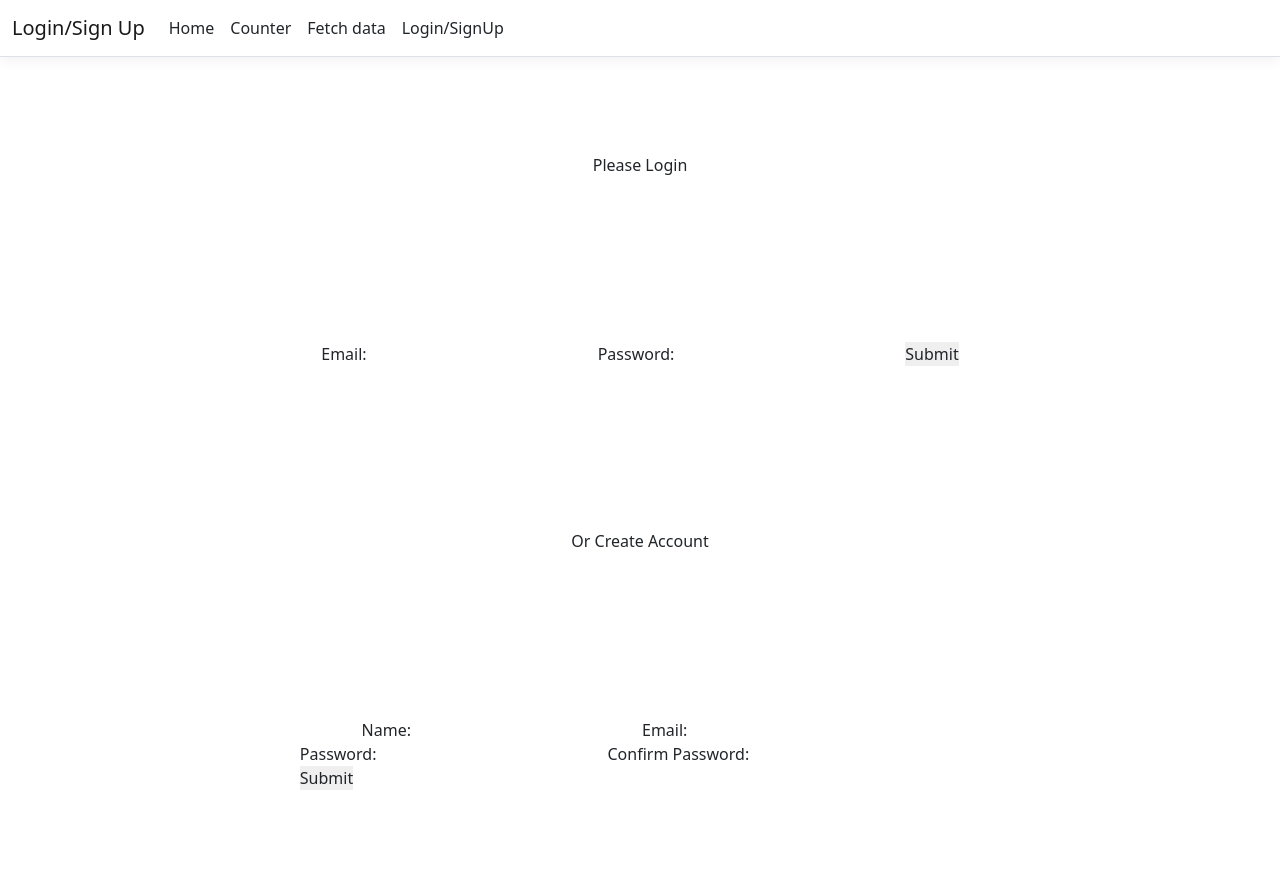
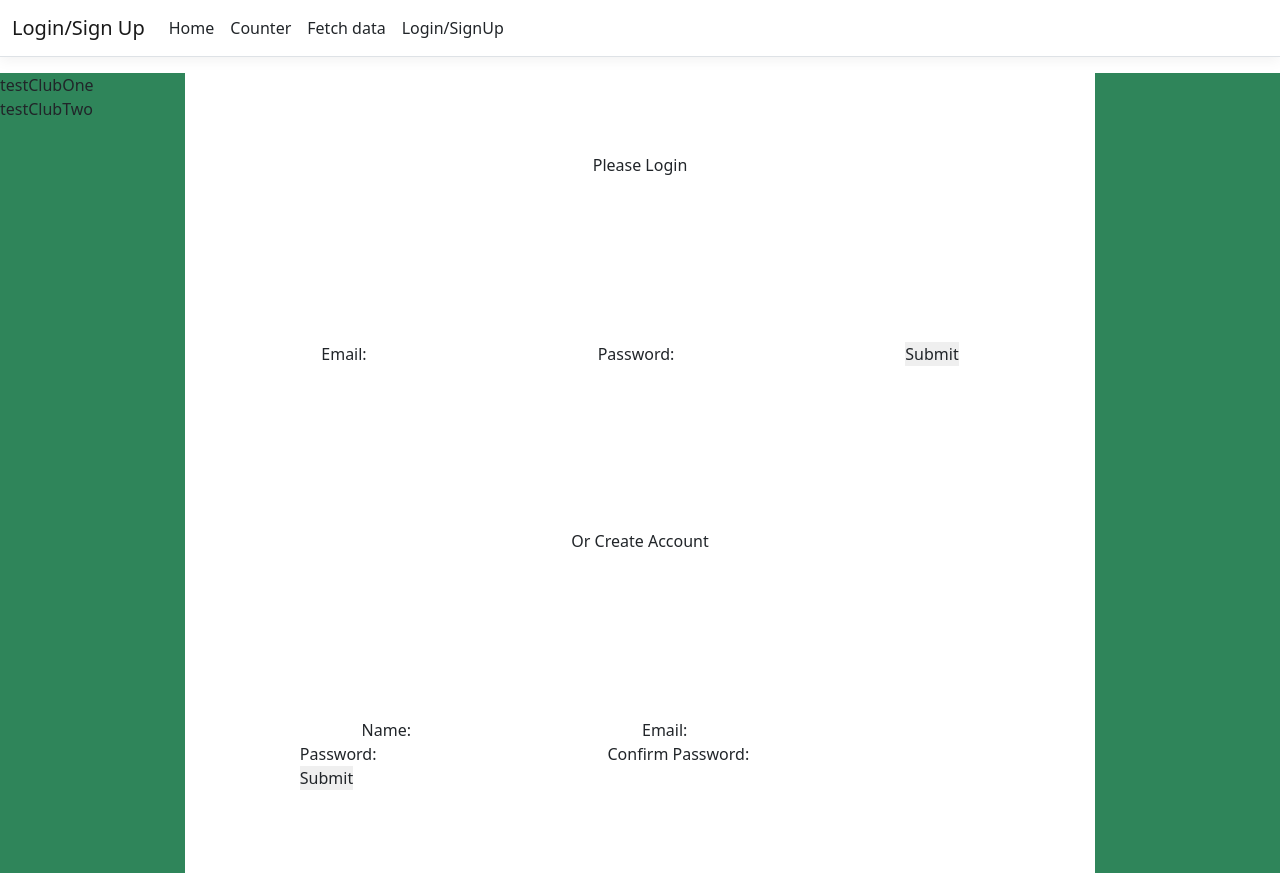
Before and after one commit to daltonspinas/book-club, a React (Create React App) app in the folder book-club/ClientApp/: page /login-signup in a window 1280 px wide. Built offline with nearby package versions, Linux system fonts and the light colour scheme.

Commit message:
Club sidebar (#22)
* Started Book Clubs sidebar

* Adding some flexbox

* Removed DB instance

* Added prop functionality to sidebar component

* Fixed formatting

* Added ClubsContext for future use
Added onClick handlers for future use

```diff
--- /dev/null
+++ b/book-club/ClientApp/src/components/ClubSidebar.js
@@ -0,0 +1,19 @@
+import React, { useContext, useState } from 'react';
+
+export function ClubSidebar({ clubsArray = [] }) {
+    return (
+        <div id="clubSidebar" className="bg-green-700 h-screen w-sidebarWidth">
+            <ul>{
+                clubsArray.map(function (club, i) {
+                    return (
+                        //todo: replace the below log with a context hook once multiple book club functionality is in place
+                        <li key={i} onClick={
+                            function handleClick() { console.log(`${club.name}`) }
+                        }>{club.name}</li>
+                    )
+                })
+            }
+            </ul>
+        </div>
+    )
+}
--- a/book-club/ClientApp/src/components/Home.js
+++ b/book-club/ClientApp/src/components/Home.js
@@ -4,7 +4,7 @@ import { AppContext } from '../context/GlobalState';
 export function Home() {
   const {bookImage, bookTitle, bookAuthor, meetingDate, meetingHost, meetingAddress} = useContext(AppContext)
   return(
-    <div className='bg-indigo-500 h-screen grid items-center justify-center max-h-screen gap-2'>
+    <div className='bg-indigo-500 w-mainWidth h-screen grid items-center justify-center max-h-screen gap-2'>
       <img className='justify-self-center' src={bookImage}></img>
       <h1 className='justify-self-center text-4xl'>{bookTitle}</h1>
       <h2 className='justify-self-center text-3xl'>{bookAuthor}</h2>
--- a/book-club/ClientApp/src/components/Layout.js
+++ b/book-club/ClientApp/src/components/Layout.js
@@ -1,17 +1,31 @@
 import React, { Component } from 'react';
 import { Container } from 'reactstrap';
 import { NavMenu } from './NavMenu';
+import { ClubSidebar } from './ClubSidebar';
 
 export class Layout extends Component {
     static displayName = Layout.name;
 
+
     render() {
+
+        //todo:subscribe to the ClubsContext once functionality is in place (user logs in -> updates subscribed book clubs)
+        const testClubArr = [{ name: "testClubOne" }, { name: "testClubTwo" }]
+
+        const wrapper = {
+            display: "flex"
+        }
+
         return (
             <div>
                 <NavMenu />
-        <Container>
+                <div style={wrapper}>
+                    <ClubSidebar clubsArray={testClubArr} style={{ flex: "1 1 auto" }} />
+                    <Container style={{ flex: "1 8 auto" }}>
                         {this.props.children}
                     </Container>
+                    <ClubSidebar style={{ flex: "1 1 auto" }} />
+                </div>
             </div>
         );
     }
--- a/book-club/ClientApp/src/context/GlobalState.js
+++ b/book-club/ClientApp/src/context/GlobalState.js
@@ -16,3 +16,8 @@ export const AppContext = createContext({
     meetingAddress: "",
     setMeetingAddress: () => {}
 });
+
+export const ClubsContext = createContext({
+    clubsArray: [],
+    setClubsArray: () => { }
+})
--- a/book-club/ClientApp/tailwind.config.js
+++ b/book-club/ClientApp/tailwind.config.js
@@ -8,7 +8,12 @@ module.exports = {
     "./src/components/*.{js,jsx,ts,tsx}",
   ],
   theme: {
-    extend: {},
+    extend: {
+      width: {
+        'sidebarWidth': '15vw',
+        'mainWidth': '70vw'
+      }
+    },
   },
   variants: {},
   plugins: [],
```
Also changed, not shown: 1 other file (tests, documents, lock files or other folders). Lines whose indentation alone changed are shown as unchanged.
